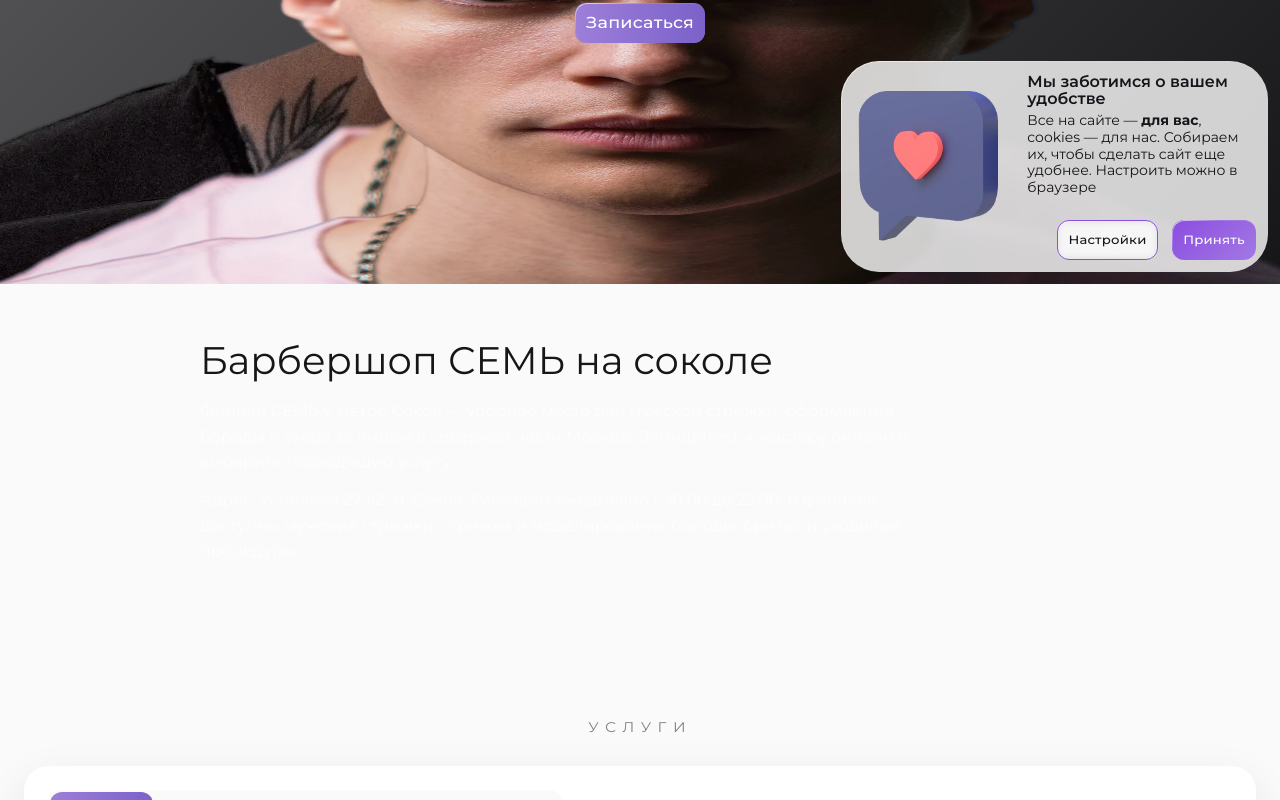
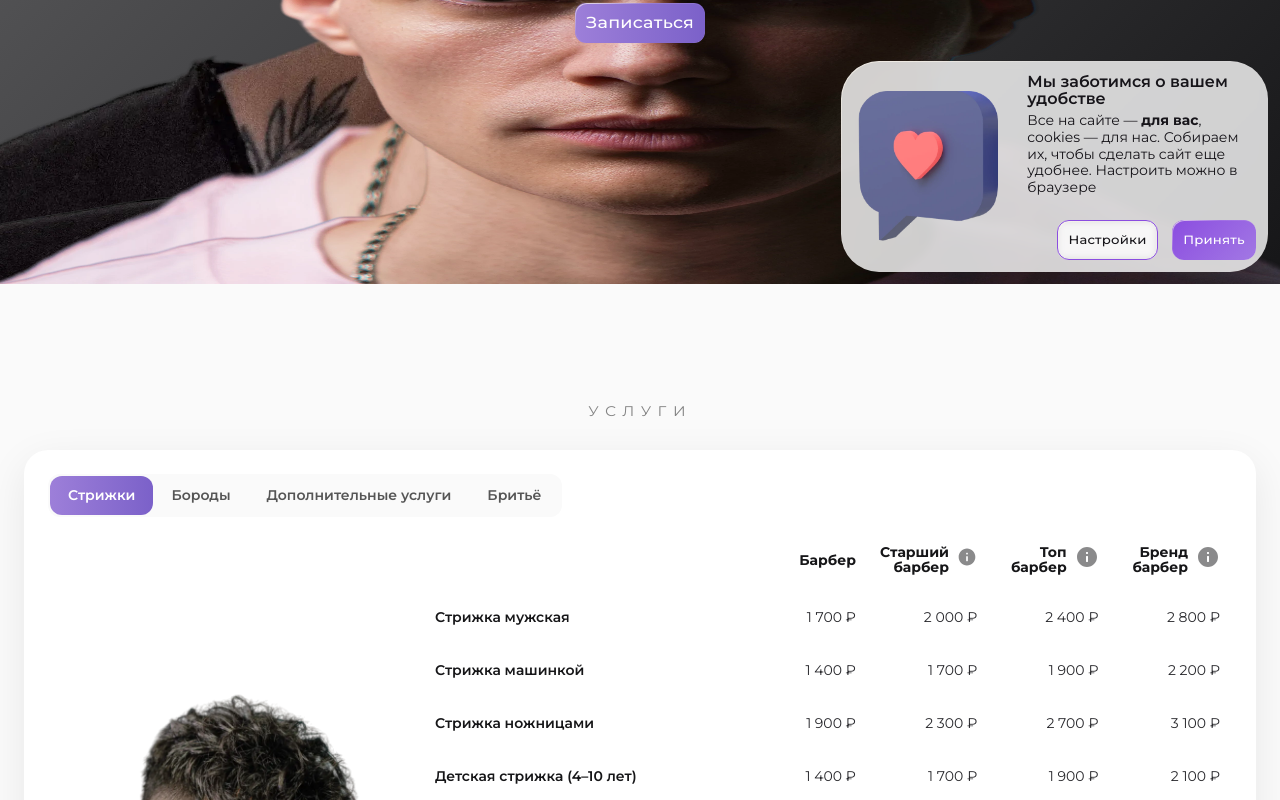
Before and after one commit to artemWu/seven, a Next.js app: page /barbershop-na-sokole in a window 1280 px wide. Shown: the part 516-1316 px from the top of the page. Built offline with nearby package versions, Linux system fonts and the light colour scheme.

Commit message:
revert: remove visible branch SEO copy

```diff
--- a/app/globals.css
+++ b/app/globals.css
@@ -1049,29 +1049,6 @@ button:active {
 
   padding-top: 60px;
   padding-inline: 0;
-}
-
-.branch-seo {
-  padding: 56px 24px 24px;
-}
-
-.branch-seo__inner {
-  max-width: 880px;
-  margin: 0 auto;
-}
-
-.branch-seo h2 {
-  margin: 0 0 16px;
-  font-size: clamp(24px, 3vw, 40px);
-  line-height: 1.1;
-}
-
-.branch-seo p {
-  max-width: 720px;
-  margin: 0 0 12px;
-  color: rgba(255, 255, 255, .72);
-  font-size: 16px;
-  line-height: 1.6;
 }
 
 .barbers-grid {
--- a/app/page.tsx
+++ b/app/page.tsx
@@ -151,18 +151,6 @@ export default function Home({
         </Reveal>
       </section>
 
-      {currentBranch && (
-        <section className="branch-seo" aria-labelledby="branch-seo-title">
-          <div className="branch-seo__inner">
-            <h2 id="branch-seo-title">Барбершоп СЕМЬ {location?.titleSuffix?.toLowerCase()}</h2>
-            <p>{currentBranch.seoIntro}</p>
-            <p className="branch-seo__details">
-              Адрес: {currentBranch.address}, {currentBranch.station}. Работаем ежедневно с 10:00 до 22:00. В филиале доступны мужские стрижки, стрижка и моделирование бороды, бритьё и уходовые процедуры.
-            </p>
-          </div>
-        </section>
-      )}
-
       {/* SERVICES */}
       <section
         className="services"
--- a/data/branches.ts
+++ b/data/branches.ts
@@ -5,17 +5,16 @@ export type Branch = {
   footerPhone?: string;
   station: string;
   mapSrc: string;
-  seoIntro: string;
 };
 
 export const NETWORK_PHONE = "+7 (977) 797 71 77";
 export const CONTACT_EMAIL = "7studioru@gmail.com";
 
 export const branches: Branch[] = [
-  { name: "Сокол", address: "Усиевича 27 к2", phone: "+7 (964) 640 15 94", footerPhone: "+7 (964) 640 15 94", station: "м. Сокол", mapSrc: "https://yandex.ru/map-widget/v1/?um=constructor%3A2a840d82130e8367f4872fb25caed1f3cff6f936016b6270bae644723c832311&source=constructor", seoIntro: "Филиал СЕМЬ у метро Сокол — удобное место для мужской стрижки, оформления бороды и ухода за лицом в северной части Москвы. Запишитесь к мастеру онлайн и выберите подходящую услугу." },
-  { name: "Курская", address: "Малый Демидовский пер. 3", phone: "+7 (916) 385 06 02", station: "м. Курская", mapSrc: "https://yandex.ru/map-widget/v1/?um=constructor%3A353e53dab1988b07e4b35732a47a0bc7ae2dfab739e50ea20ea66280abc52e91&source=constructor", seoIntro: "Барбершоп СЕМЬ рядом с Курской принимает гостей в центре Москвы. Здесь можно сделать классическую или современную мужскую стрижку, оформить бороду и подобрать домашний уход." },
-  { name: "Варшавская", address: "Варшавское шоссе 74к3", phone: "+7 (977) 151 65 25", station: "м. Варшавская", mapSrc: "https://yandex.ru/map-widget/v1/?um=constructor%3A74e9922e876a6a7c975b847042ae82da09e67cc6d0264e01c5eff7a696ce0829&source=constructor", seoIntro: "Барбершоп СЕМЬ на Варшавской — филиал для тех, кто ищет мужскую стрижку и уход рядом с домом или работой. Мастера помогут подобрать форму, укладку и оформление бороды под ваш образ." },
-  { name: "Преображенская", address: "Краснобогатырская 90с2", phone: "+7 (963) 657 69 43", station: "м. Преображенская", mapSrc: "https://yandex.ru/map-widget/v1/?um=constructor%3A9c56ee52acb48fcc1ca89bb0d9a1317dfea022cc7d474f656900994d55147138&source=constructor", seoIntro: "Филиал СЕМЬ на Преображенской — место для аккуратной мужской стрижки, бритья и ухода за бородой. Перед визитом можно выбрать мастера и записаться онлайн на удобное время." },
+  { name: "Сокол", address: "Усиевича 27 к2", phone: "+7 (964) 640 15 94", footerPhone: "+7 (964) 640 15 94", station: "м. Сокол", mapSrc: "https://yandex.ru/map-widget/v1/?um=constructor%3A2a840d82130e8367f4872fb25caed1f3cff6f936016b6270bae644723c832311&source=constructor" },
+  { name: "Курская", address: "Малый Демидовский пер. 3", phone: "+7 (916) 385 06 02", station: "м. Курская", mapSrc: "https://yandex.ru/map-widget/v1/?um=constructor%3A353e53dab1988b07e4b35732a47a0bc7ae2dfab739e50ea20ea66280abc52e91&source=constructor" },
+  { name: "Варшавская", address: "Варшавское шоссе 74к3", phone: "+7 (977) 151 65 25", station: "м. Варшавская", mapSrc: "https://yandex.ru/map-widget/v1/?um=constructor%3A74e9922e876a6a7c975b847042ae82da09e67cc6d0264e01c5eff7a696ce0829&source=constructor" },
+  { name: "Преображенская", address: "Краснобогатырская 90с2", phone: "+7 (963) 657 69 43", station: "м. Преображенская", mapSrc: "https://yandex.ru/map-widget/v1/?um=constructor%3A9c56ee52acb48fcc1ca89bb0d9a1317dfea022cc7d474f656900994d55147138&source=constructor" },
 ];
 
 export const trainingContact = {
```
